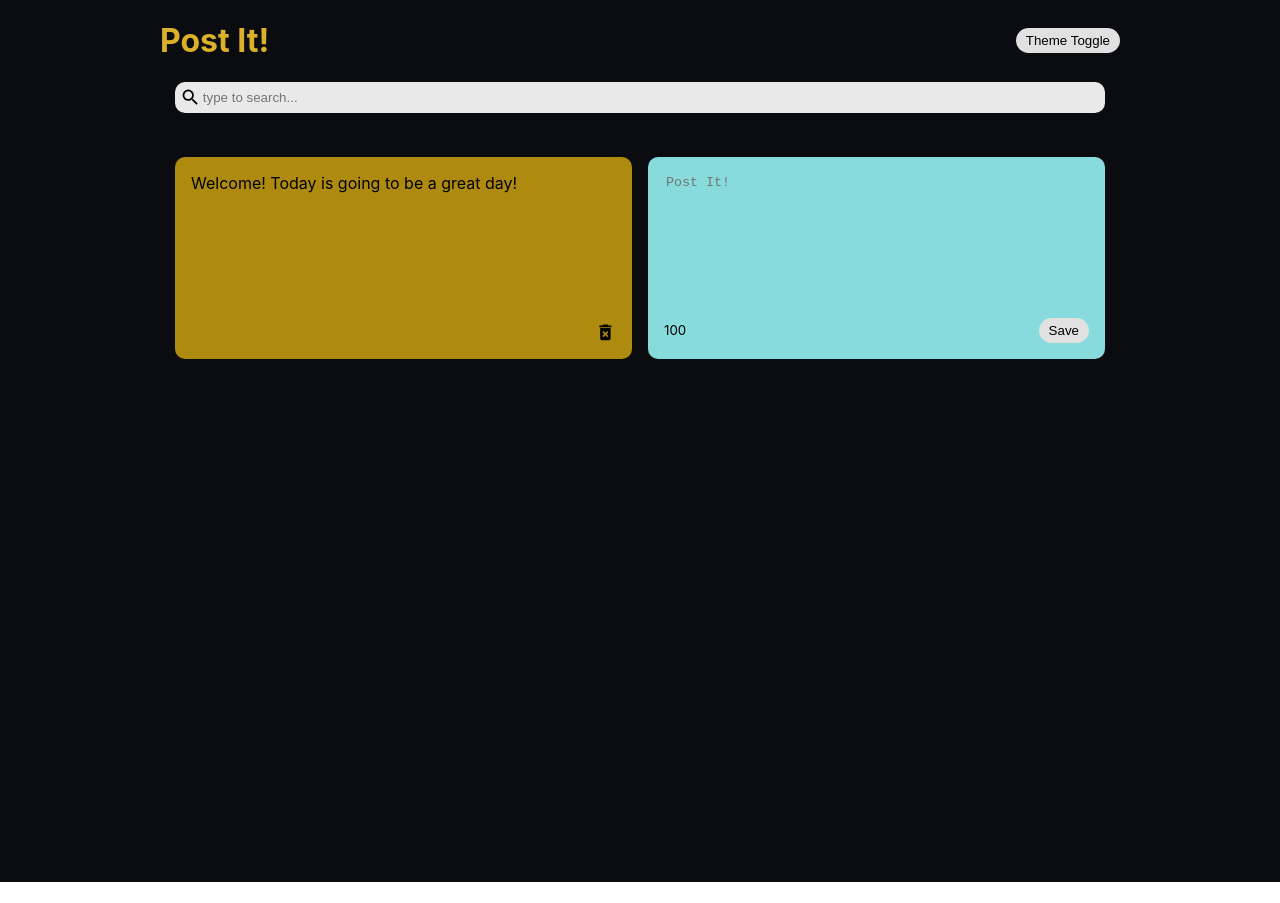
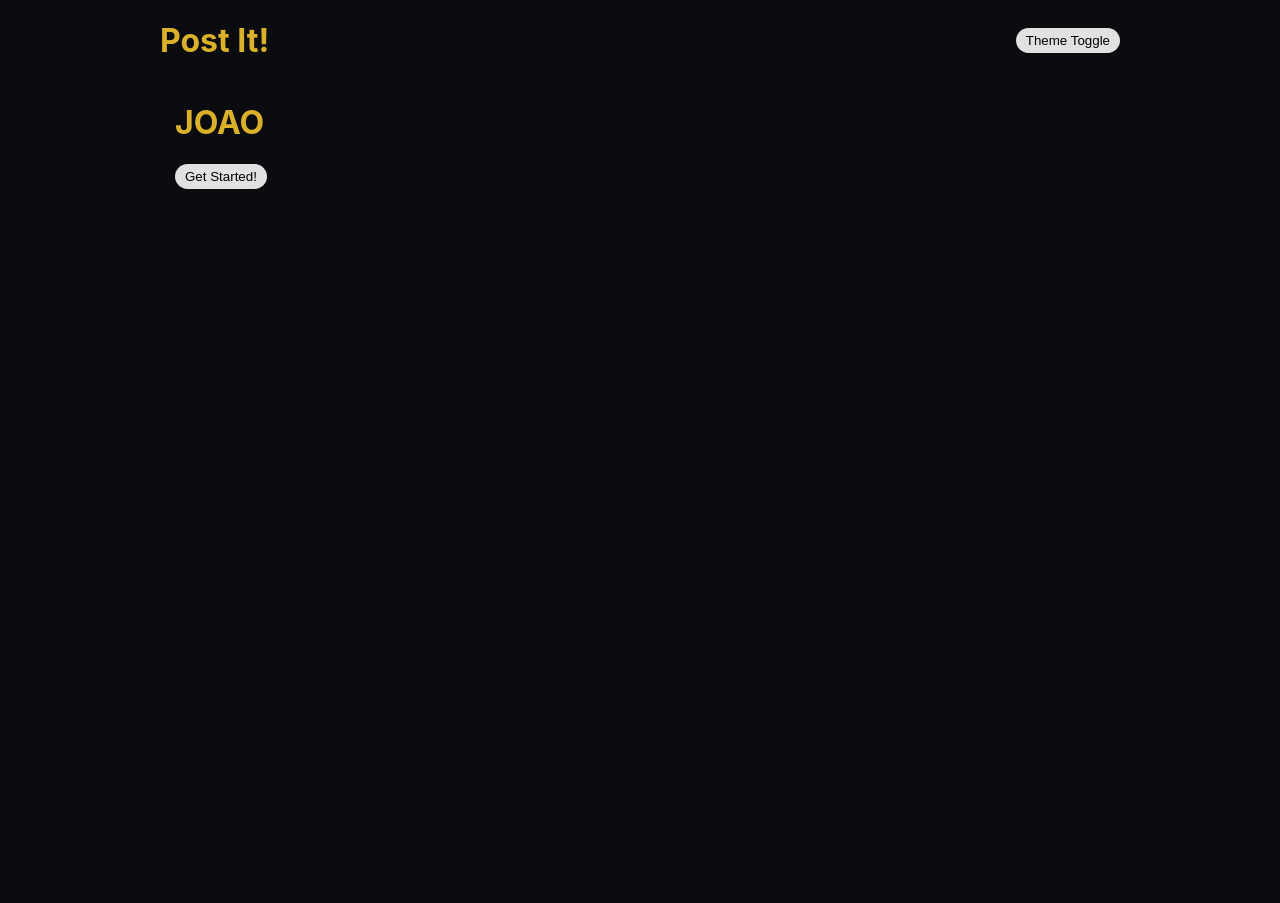
Before and after one commit to accessjoao/postit, a React (Create React App) app in the folder client/: page / in a window 1280 px wide. Before the commit the page ends 882 px from the top, so only its background shows below. Built offline with nearby package versions, Linux system fonts and the light colour scheme.

Commit message:
Adding landing page

```diff
--- a/client/package.json
+++ b/client/package.json
@@ -10,6 +10,7 @@
     "react": "^18.2.0",
     "react-dom": "^18.2.0",
     "react-icons": "^4.4.0",
+    "react-router-dom": "^6.3.0",
     "react-scripts": "5.0.1",
     "web-vitals": "^2.1.4"
   },
--- a/client/src/App.js
+++ b/client/src/App.js
@@ -1,17 +1,25 @@
 import { useState } from "react";
+import { BrowserRouter, Routes, Route } from "react-router-dom";
 import Container from "./components/Container";
+import Home from "./components/Home";
 import NavBar from "./components/NavBar";
 
 function App() {
-
   const [darkMode, setDarkMode] = useState(true);
 
   return (
-    <div className={`${darkMode ? 'dark-mode' : 'light-mode'}`}>
-    <div className="container">
-      <NavBar handleToggleDarkMode={setDarkMode}/>
-      <Container />
-    </div>
+    <div className={`${darkMode ? "dark-mode" : "light-mode"}`}>
+      <div className="container">
+        <NavBar handleToggleDarkMode={setDarkMode} />
+
+        <BrowserRouter>
+          <Routes>
+            <Route path="/" element={<Home />} />
+            <Route path="/cards" element={<Container />} />
+          </Routes>
+        </BrowserRouter>
+
+      </div>
     </div>
   );
 }
--- a/client/src/components/Container.jsx
+++ b/client/src/components/Container.jsx
@@ -2,6 +2,7 @@ import React, { useState, useEffect } from 'react'
 import { nanoid } from 'nanoid'
 import PostsList from './PostsList'
 import Search from './Search'
+import { Link } from 'react-router-dom'
 
 export default function Container() {
 
@@ -45,6 +46,9 @@ export default function Container() {
 
   return (
     <div className='container'>
+      <Link to="/"><button class="save">Home</button></Link>
+      <br />
+      <br />
       <Search handleSearchCard={setSearchText} />
       <br />
       <PostsList posts={posts.filter((card)=>card.text.toLowerCase().includes(searchText.toLowerCase()))} handleAddCard={addCard} handleDeleteCard={deleteCard}/>
--- /dev/null
+++ b/client/src/components/Home.jsx
@@ -0,0 +1,14 @@
+import React from "react";
+import { Link } from "react-router-dom";
+
+export default function Home() {
+  return (
+    <div className="container">
+      <h1>JOAO</h1>
+
+      <Link to="/cards">
+        <button className="save">Get Started!</button>
+      </Link>
+    </div>
+  );
+}
--- a/client/src/components/NavBar.jsx
+++ b/client/src/components/NavBar.jsx
@@ -1,10 +1,14 @@
 import React from 'react'
 
+
 export default function NavBar({ handleToggleDarkMode }) {
+
   return (
     <div className="header">
       <h1>Post It!</h1>
       <button onClick={()=> handleToggleDarkMode((previousDarkMode)=>!previousDarkMode)} className='save'>Theme Toggle</button>
+
+
     </div>
   )
 }
```
Also changed, not shown: client/src/components/HomeIcon.jsx (added, +12 -0 lines), 1 other file (tests, documents, lock files or other folders).
